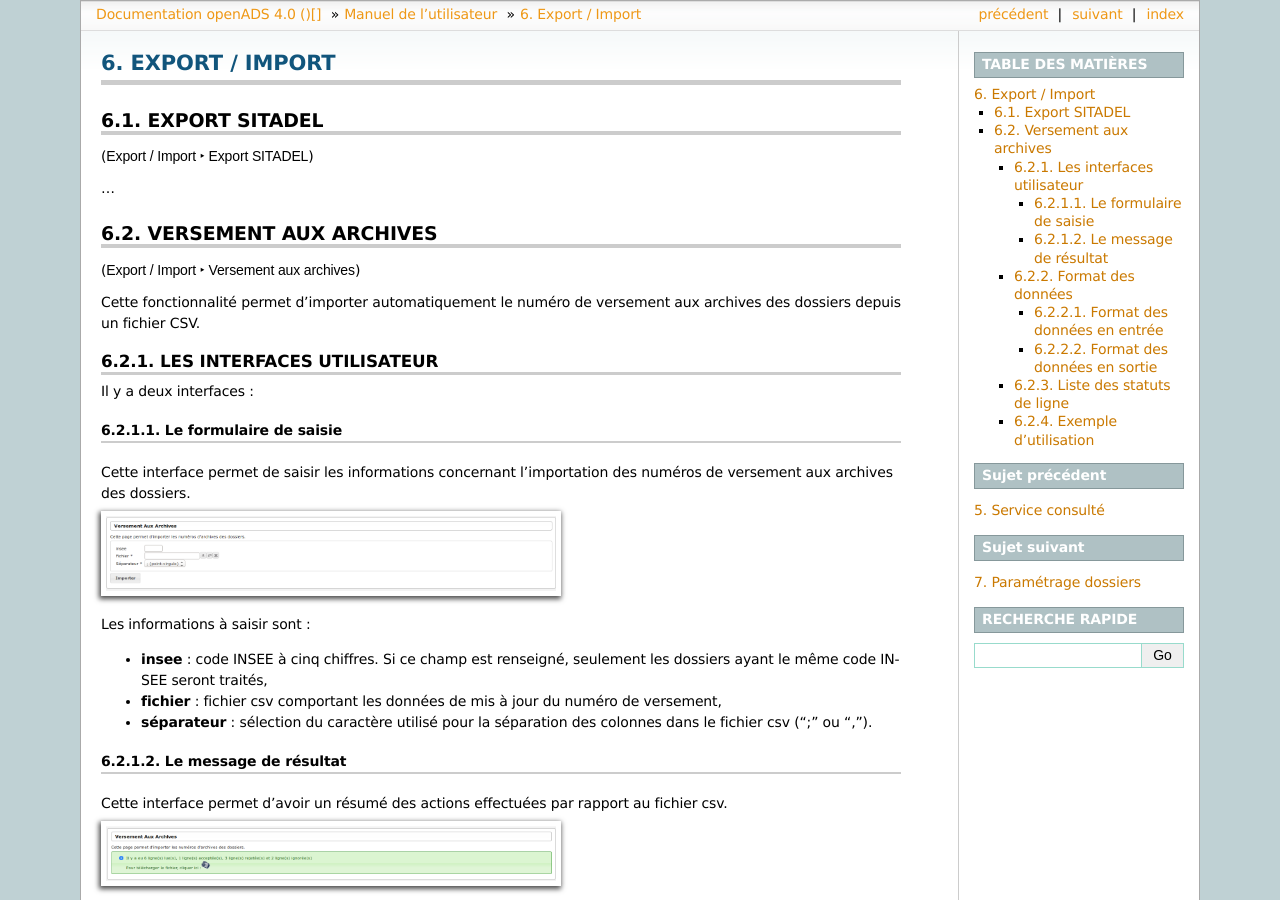
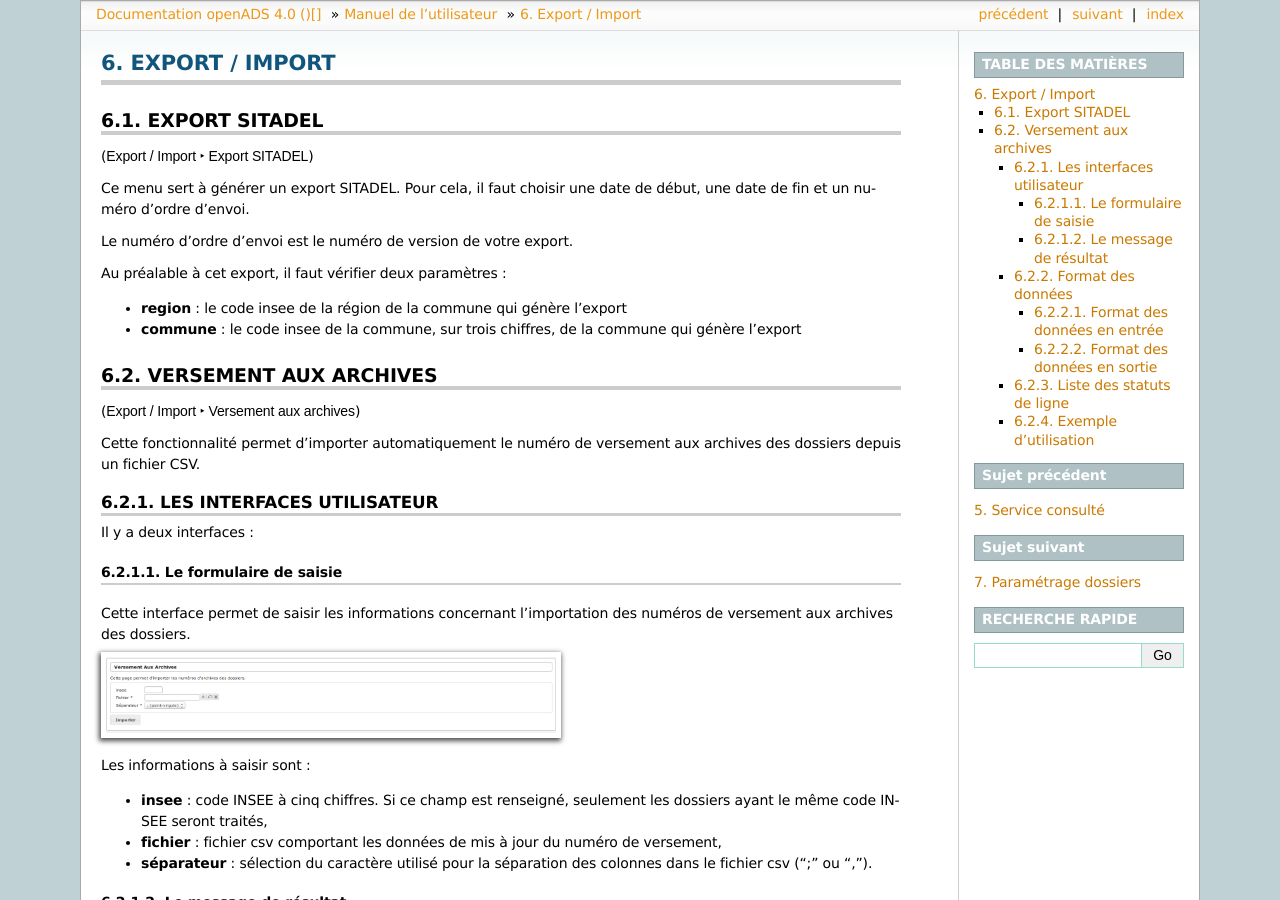
Before and after one commit to mpavaux/openads-documentation, a Sphinx documentation site: the page built from source/manuel_utilisateur/export_import.rst, in a window 1280 px wide and 900 px high. Built offline with Sphinx 7.4.7, drawn with Linux system fonts in a browser that asks for light colours.

Commit message:
Ajout d'information concernant l'export SITADEL

```diff
--- a/source/manuel_utilisateur/export_import.rst
+++ b/source/manuel_utilisateur/export_import.rst
@@ -11,7 +11,15 @@
 
 (:menuselection:`Export / Import --> Export SITADEL`)
 
-...
+Ce menu sert à générer un export SITADEL.
+Pour cela, il faut choisir une date de début, une date de fin et un numéro d'ordre d'envoi.
+
+Le numéro d'ordre d'envoi est le numéro de version de votre export.
+
+Au préalable à cet export, il faut vérifier deux paramètres :
+
+* **region** : le code insee de la région de la commune qui génère l'export
+* **commune** : le code insee de la commune, sur trois chiffres, de la commune qui génère l'export
 
 .. _versement_archives:
 
```
